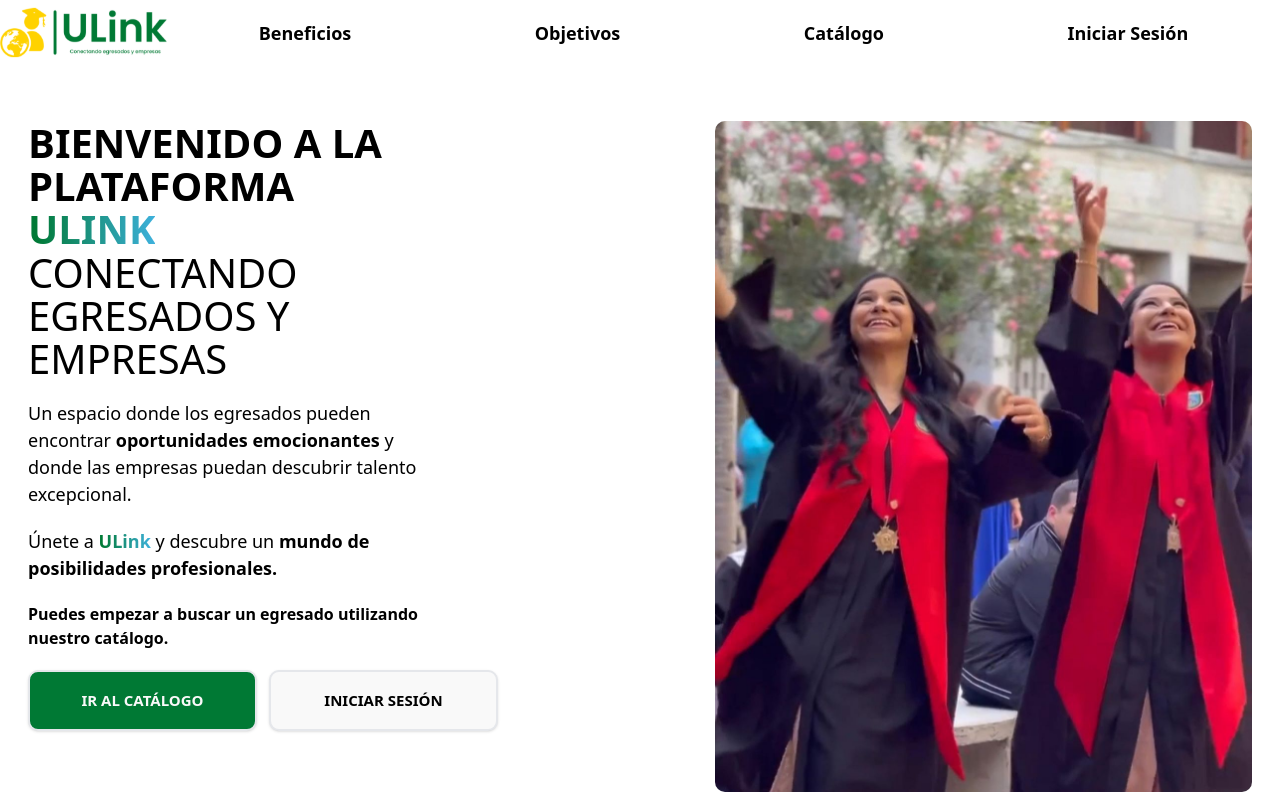
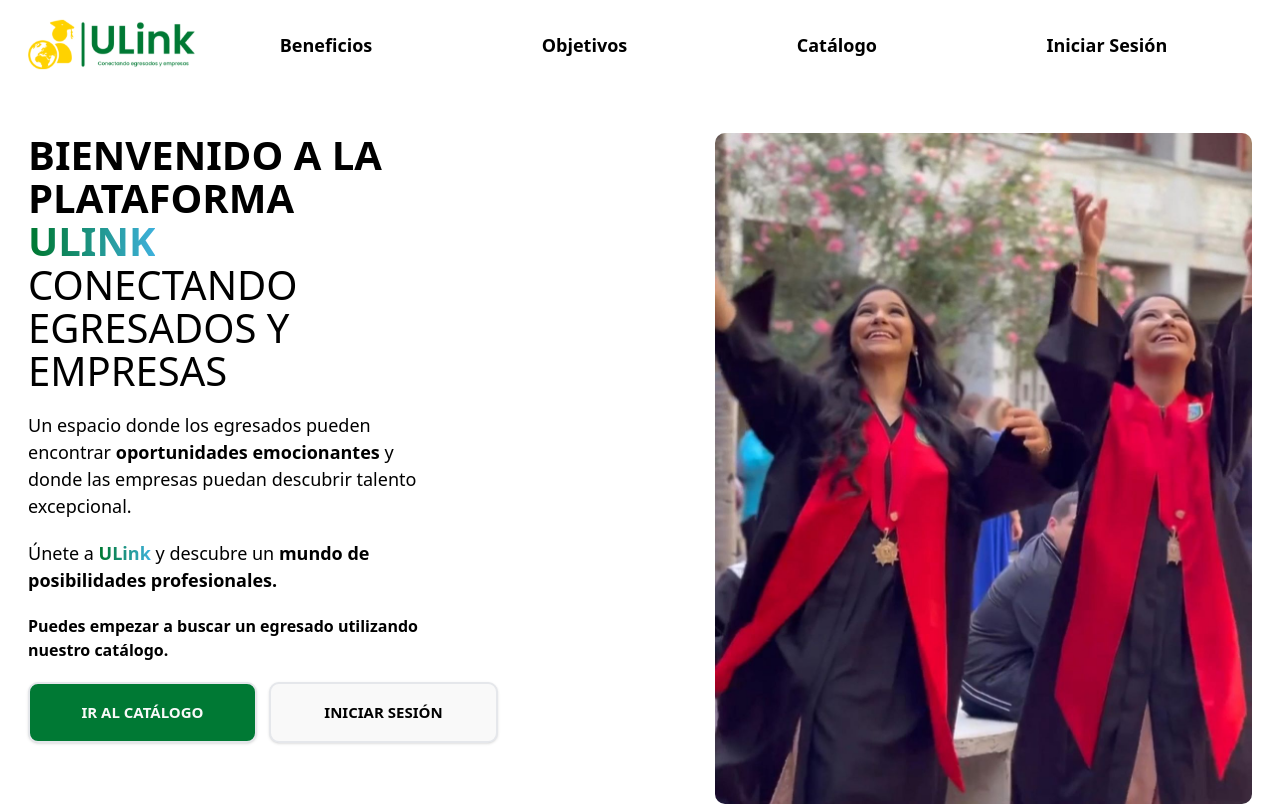
Before and after one commit to DaikoneKisu/ulink-landing-en-react, a React (Vite) app: page / in a window 1280 px wide. Shown: the top 806 px of the page. Built offline with nearby package versions, Linux system fonts and the light colour scheme.

Commit message:
feat: add padding to AppHeader

```diff
--- a/src/components/AppHeader.tsx
+++ b/src/components/AppHeader.tsx
@@ -2,7 +2,7 @@ import headerImg from '$assets/app-header-img.svg'
 
 export function AppHeader() {
   return (
-    <header className="flex">
+    <header className="flex px-7 pt-3">
       <a href="/" className="h-[65px] w-[167px] flex-shrink-0 flex-grow-0">
         <img className="h-[65px] w-[167px]" src={headerImg} alt="ULink full logo" />
       </a>
```
